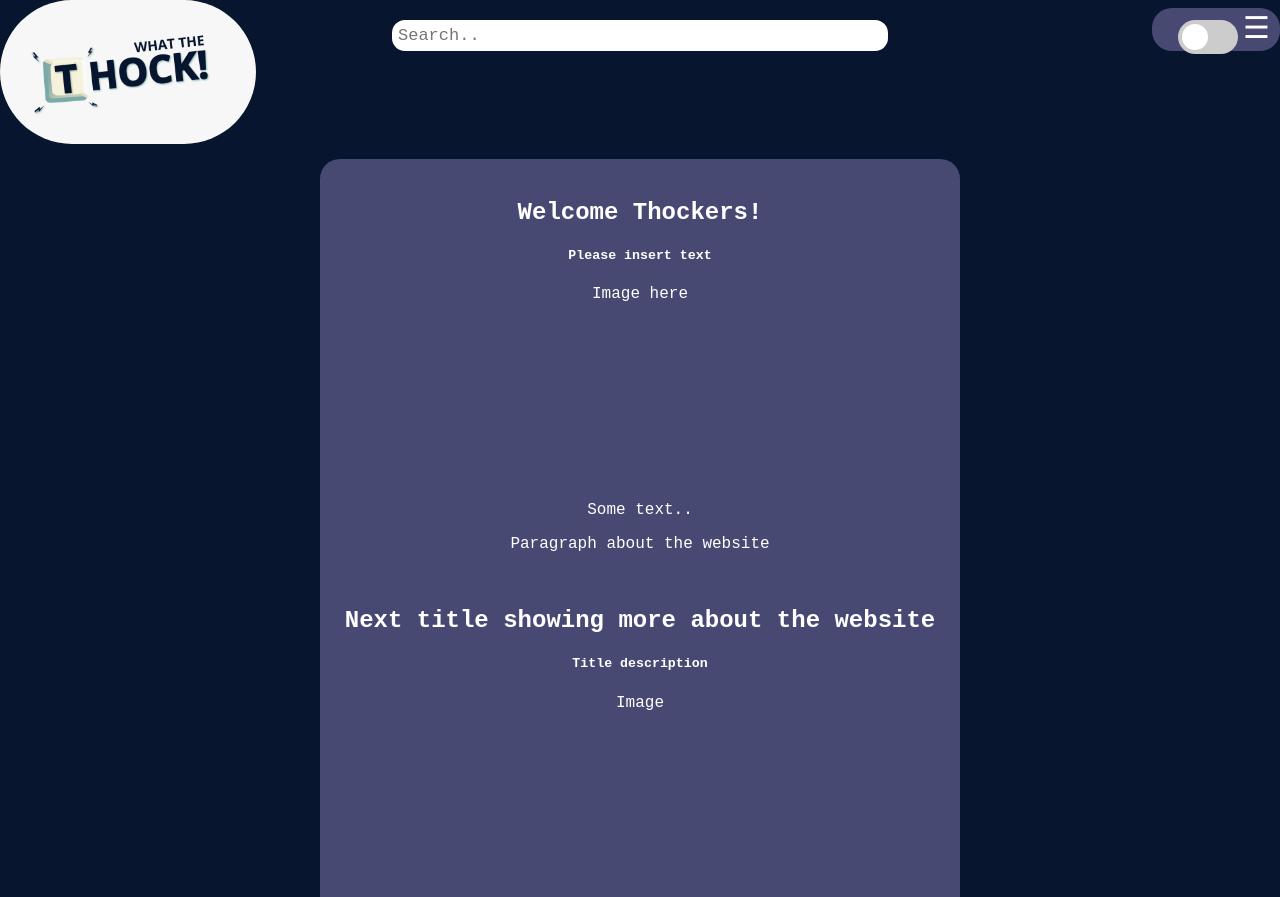
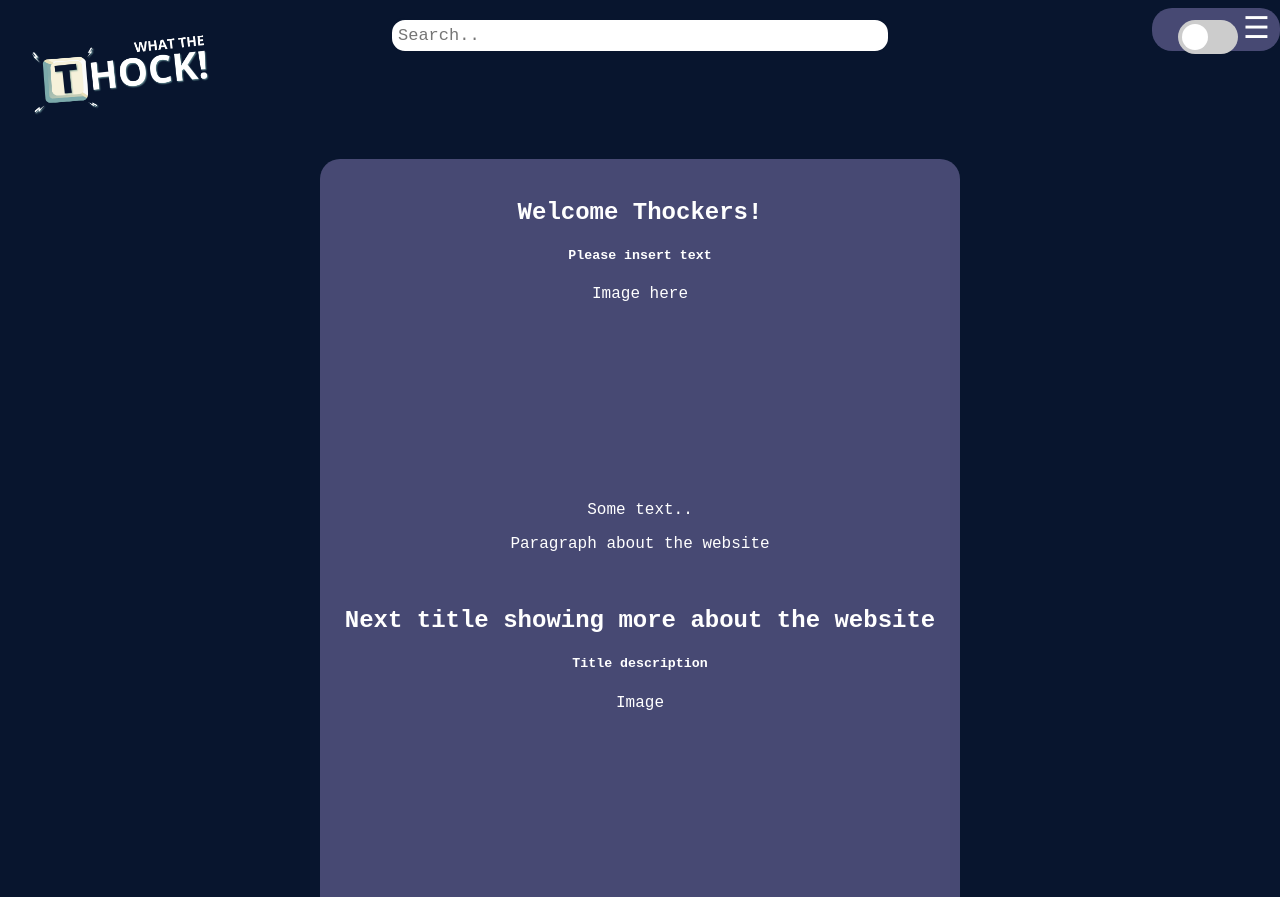
Before and after one commit to AlexHendersonn/WhatTheThock_Website, a website: page index.html in a window 1280 px wide. Shown: the top 897 px of the page. Drawn offline with Linux system fonts and the light colour scheme; a script that the page names is missing.

Commit message:
update index

```diff
--- a/index.html
+++ b/index.html
@@ -10,7 +10,7 @@
 </head>
 
 <body>
-    <header><img src="./Resources/Thock_logo_black.jpg" alt="What the Thock Logo"></header>
+    <header><img src="./Resources/Thock_logo_white.png" alt="What the Thock Logo"></header>
 <!-----Menu------->
     <div id="mySidenav" class="sidenav">
         <a href="javascript:void(0)"></a>
@@ -47,7 +47,7 @@ class="close" title="Close Modal">&times;</span>
   <!-- Modal Content -->
   <form class="modal-content animate" action="/admin.html">
     <div class="imgcontainer">
-      <img src="/Resources/Thock_logo_black.jpg" alt="Avatar" class="avatar">
+      <img src="/Resources/Thock_logo_white.png" alt="Avatar" class="avatar">
     </div>
 
     <div class="container">
```
Also changed, not shown: Resources/Thock_logo_black.png (added), Resources/Thock_logo_white.png (added).
